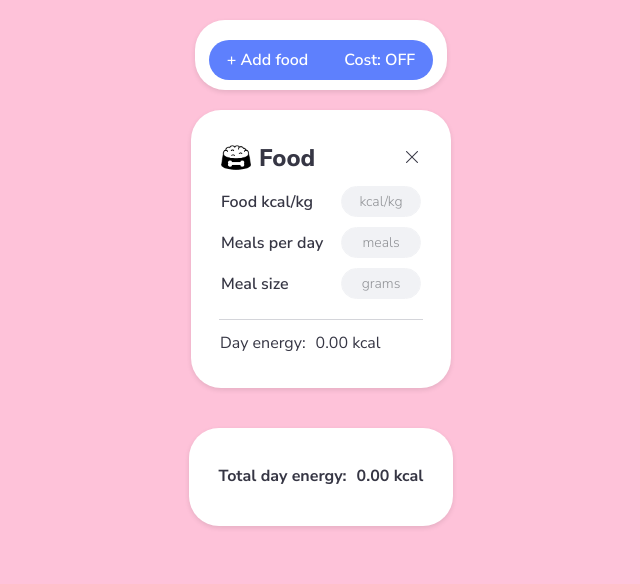
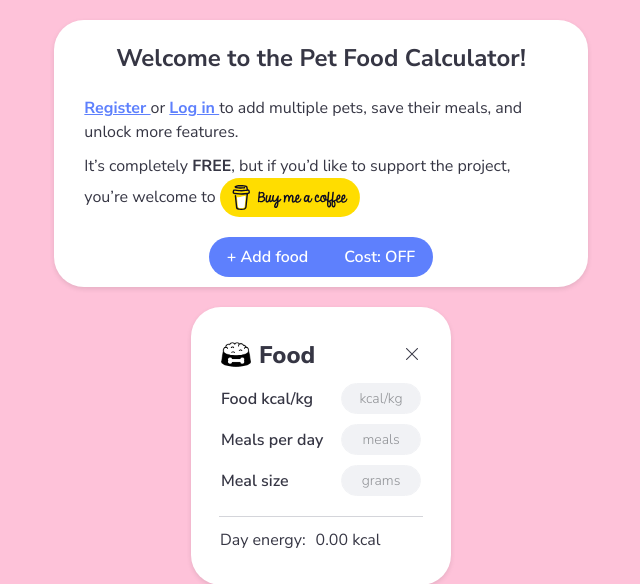
Before and after one commit to mykytaso/pet-food-calculator, a Django app: page / in a window 1280 px wide. Shown: the part 71-655 px from the top of the page, without its empty margins (319-959 px from the left). Before the commit the page ends 599 px from the top, so only its background shows below. Run offline with Django 5.2, Linux system fonts and the light colour scheme; parts of the project's set-up code (start-up, migrations or seed data) failed here and were passed over.

Commit message:
Implement Buy Me a Coffee feature and enhance user notifications

```diff
--- /dev/null
+++ b/calculator/helpers/__init__.py
@@ -0,0 +1,6 @@
+from .telegram import (
+    tm_new_user_created,
+    tm_user_visited_bmc_first_time,
+    tm_user_visited_bmc_again,
+    tm_guest_visited_bmc_first_time,
+)
--- a/templates/calculator/home_guest.html
+++ b/templates/calculator/home_guest.html
@@ -8,10 +8,26 @@
     <!-- Title and Edit Button -->
     <div class="row justify-content-center" style="margin-top:20px">
       <!-- Main Title Section -->
-      <div class="col-auto shadow" style="border-radius: 30px; background-color: #ffffff; padding: 10px;">
+      <div class="col-11 col-sm-9 col-md-7 col-lg-5 shadow"
+           style="border-radius: 30px; background-color: #ffffff; padding: 20px 30px 10px 30px;">
+
+
+        <div class="text-center" style="font-weight: 700; font-size: 24px; margin: 0 0 20px 0">Welcome to the Pet Food Calculator!</div>
+        <div>
+          <a href="{% url 'account_signup' %}" style="font-weight: 700; color: var(--primary-color)">
+            Register
+          </a> or
+          <a href="{% url 'account_login' %}" style="font-weight: 700; color: var(--primary-color)">
+            Log in
+          </a> to add multiple pets, save their meals, and unlock more features.
+          <div style="margin-top: 10px">
+            It’s completely <b>FREE</b>, but if you’d like to support the project, you’re welcome to {% include "includes/bmc.html" %}
+          </div>
+        </div>
+
 
         <div class="row justify-content-center align-items-center"
-             style="margin: 10px 4px 0 4px; padding: 0 0 0 0;"
+             style="margin: 20px 4px 0 4px; padding: 0 0 0 0;"
         >
 
           <!-- Add Food -->
--- /dev/null
+++ b/templates/includes/bmc.html
@@ -0,0 +1,8 @@
+{% load static %}
+
+<a href="{% url "users:by-me-a-coffee" %}">
+  <img src="{% static 'images/bmc.svg' %}"
+       alt="Buy Me a Coffee"
+       style="width: 140px; border-radius: 60px"
+  />
+</a>
--- a/templates/includes/navbar.html
+++ b/templates/includes/navbar.html
@@ -1,27 +1,39 @@
 {% load static %}
 
-<nav class="navbar navbar-dark navbar-expand-lg" style="background-color: var(--primary-color);">
+<nav class="navbar navbar-dark navbar-expand-md" style="background-color: var(--primary-color);">
   <div class="container-fluid">
-    <a class="navbar-brand" style="color: #ffffff; font-size: 30px; font-weight: 900;" href={% url "calculator:home" %}><i class="bi bi-twitter"></i> Pet Food Calculator</a>
-    <button class="navbar-toggler" type="button" data-bs-toggle="collapse" data-bs-target="#navbarNav" aria-controls="navbarNav" aria-expanded="false" aria-label="Toggle navigation">
+    <a class="navbar-brand"
+       style="color: #ffffff; font-size: 30px; font-weight: 900;"
+       href={% url "calculator:home" %}
+    >
+      <i class="bi bi-twitter"></i> Pet Food Calculator
+    </a>
+    <button class="navbar-toggler"
+            type="button"
+            data-bs-toggle="collapse"
+            data-bs-target="#navbarNav"
+            aria-controls="navbarNav"
+            aria-expanded="false"
+            aria-label="Toggle navigation"
+    >
       <span class="navbar-toggler-icon"></span>
     </button>
+
     <div class="collapse navbar-collapse" id="navbarNav">
-      <ul class="navbar-nav">
-
+      <ul class="navbar-nav me-auto">
         {% if not user.is_authenticated %}
           <li class="nav-item">
-          <a class="nav-link text-white" href={% url "account_login" %}>Log in</a>
+            <a class="nav-link text-white" href="{% url 'account_login' %}">Log in</a>
           </li>
 
           <li class="nav-item">
-          <a class="nav-link text-white" href={% url "account_signup" %}>Register</a>
+            <a class="nav-link text-white" href="{% url 'account_signup' %}">Register</a>
           </li>
         {% endif %}
 
         {% if user.is_authenticated %}
           <li class="nav-item">
-          <a class="nav-link text-white" href={% url "users:user-detail" %}>Profile</a>
+            <a class="nav-link text-white" href="{% url 'users:user-detail' %}">Profile</a>
           </li>
 
           <!-- Pets Dropdown Menu -->
@@ -75,6 +87,11 @@
         {% endif %}
 
       </ul>
+      {% if user.is_authenticated %}
+        <div class="mt-4 mt-md-0 me-md-3" style="margin: 0 20px 0 0;">
+          {% include "includes/bmc.html" %}
+        </div>
+      {% endif %}
     </div>
   </div>
 </nav>
--- a/users/urls.py
+++ b/users/urls.py
@@ -2,7 +2,7 @@ from django.urls import path
 
 from .views import (
     UserDetailView,
-    UserSettingsView, UserDeleteView,
+    UserSettingsView, UserDeleteView, BuyMeCoffeeView,
 )
 
 app_name = "users"
@@ -11,4 +11,5 @@ urlpatterns = [
     path("me/", UserDetailView.as_view(), name="user-detail"),
     path("me/settings/", UserSettingsView.as_view(), name="user-settings"),
     path("me/delete/", UserDeleteView.as_view(), name="user-delete"),
+    path("bymeacoffee/", BuyMeCoffeeView.as_view(), name="by-me-a-coffee"),
 ]
```
Also changed, not shown: PetFoodCalculator/settings.py (+9 -0 lines), calculator/helpers/telegram.py (added, +59 -0 lines), users/models.py (+14 -0 lines), users/views.py (+20 -0 lines), static/images/bmc.svg (added). Lines whose indentation alone changed are shown as unchanged.
